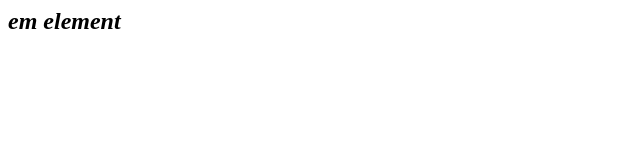
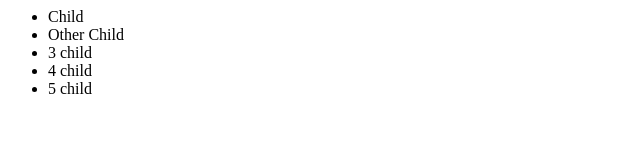
Before and after one commit to Kevingtxz/StudyingJavascript, a plain HTML site: page index.html in a window 1280 px wide. Shown: the whole page, without its empty margins (0-640 px from the left). Drawn offline with Linux system fonts and the light colour scheme.

Commit message:
appendChild

```diff
--- a/app.js
+++ b/app.js
@@ -76,7 +76,7 @@ document.body.appendChild(newElement);
 
 // setAttribute
 document.getElementById('myInput').setAttribute('value', 'water bottle');
-*/
+* /
 
 // textContent
 const h2Title = document.getElementById('title');
@@ -90,3 +90,22 @@ alert(h2Title.textContent);
 h2Title.innerHTML = '<em>em element</em>';
 
 alert(h2Title.textContent);
+*/
+
+// parent element
+const myList = document.getElementById('myList');
+
+// New List Item (<li>)
+
+let newListItem = document.createElement('li');
+newListItem.textContent = 'Other Child';
+
+const childList = ['3 child', '4 child', '5 child'];
+
+myList.appendChild(newListItem);
+
+for (let child of childList) {
+  let newListItem = document.createElement('li');
+  newListItem.textContent = child;
+  myList.appendChild(newListItem);
+}
--- a/index.html
+++ b/index.html
@@ -6,7 +6,10 @@
     <title>Javascript Study</title>
   </head>
   <body>
-    <h2 id="title">Welcome to my Study</h2>
+    <ul id="myList">
+      <li>Child</li>
+    </ul>
+    <!-- <h2 id="title">Welcome to my Study</h2> -->
     <!-- <input type="text" id="myInput" value="sample" /> -->
     <!-- <h1 id="h1"></h1> -->
     <script src="app.js"></script>
```
